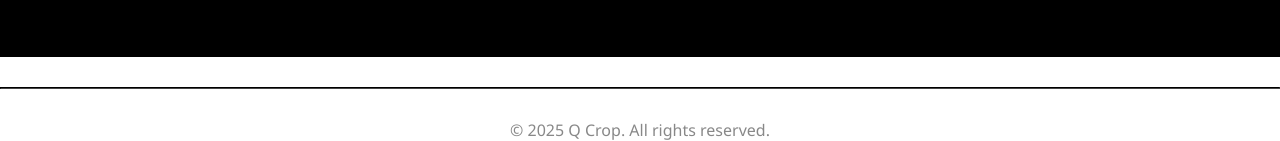
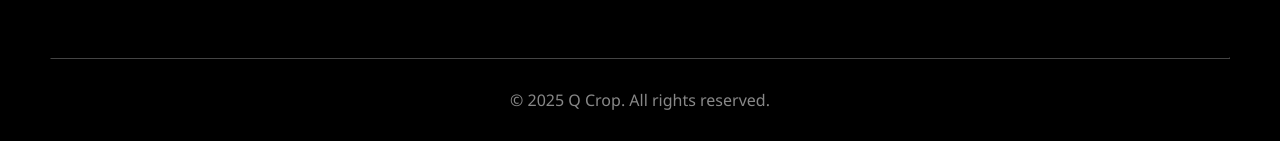
Before and after one commit to HemanthKumarMusirana/RetailQ, a plain HTML site: page index.html in a window 1280 px wide. Shown: the part 1809-1950 px from the top of the page. Drawn offline with Linux system fonts and the light colour scheme.

Commit message:
Update index.html

```diff
--- a/index.html
+++ b/index.html
@@ -260,8 +260,11 @@
         <a href="#" class="footer-icon"><i class="fab fa-youtube"></i></a>
       </div>
     </div>
+  </div>
 
-  </div>
+  <!-- Divider + Copyright -->
+  <hr style="margin: 30px 0; border-color: #444;" />
+  <p style="text-align: center; color: #888; margin: 0;">&copy; 2025 Q Crop. All rights reserved.</p>
 </footer>
 
 <!-- Footer Hover Styles -->
@@ -278,14 +281,5 @@
   }
 </style>
 
-
-
-
-  <!-- Divider + Copyright -->
-  <hr style="margin: 30px 0; border-color: #444;" />
-  <p style="text-align: center; color: #888;">&copy; 2025 Q Crop. All rights reserved.</p>
-</footer>
-
-
 </body>
 </html>
```
